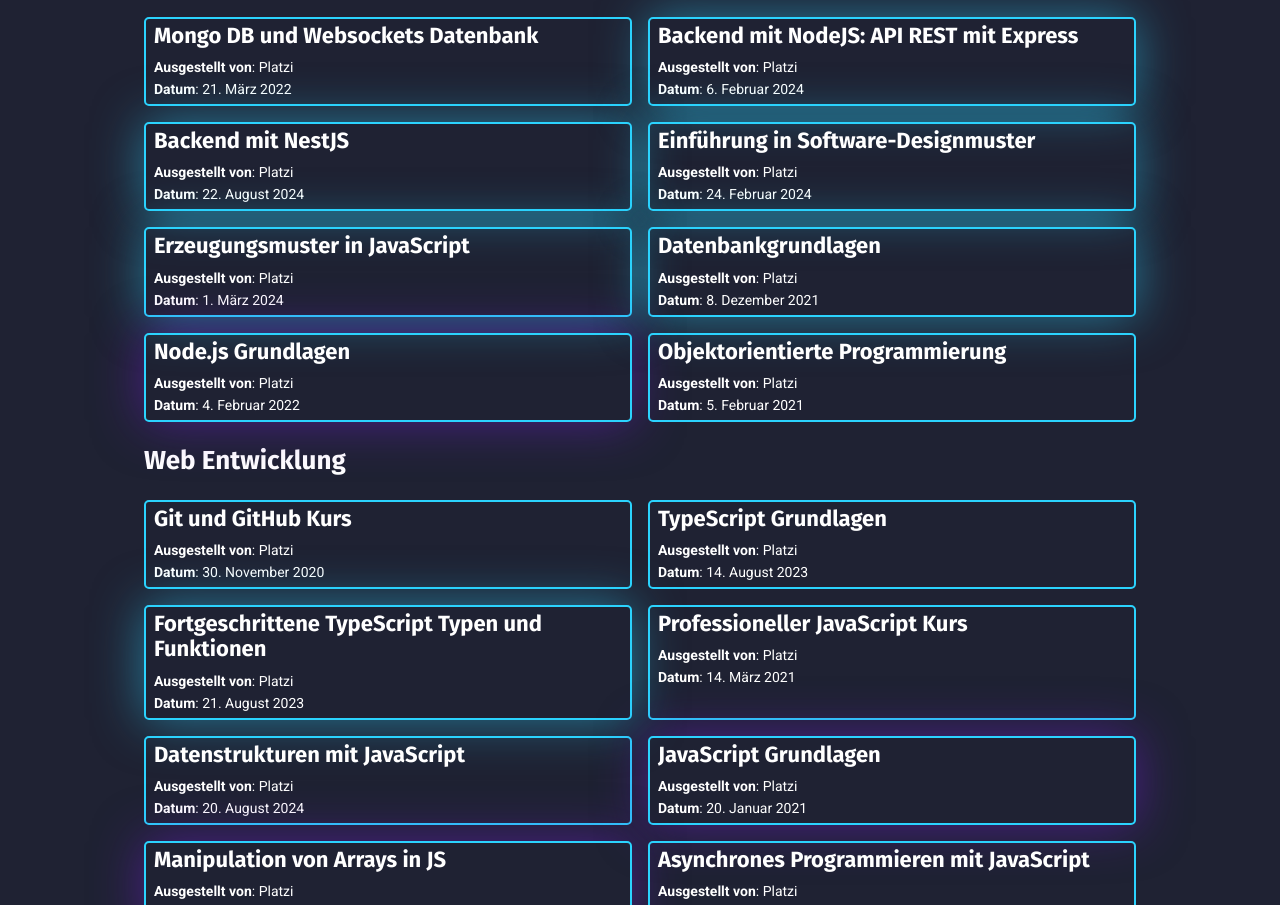
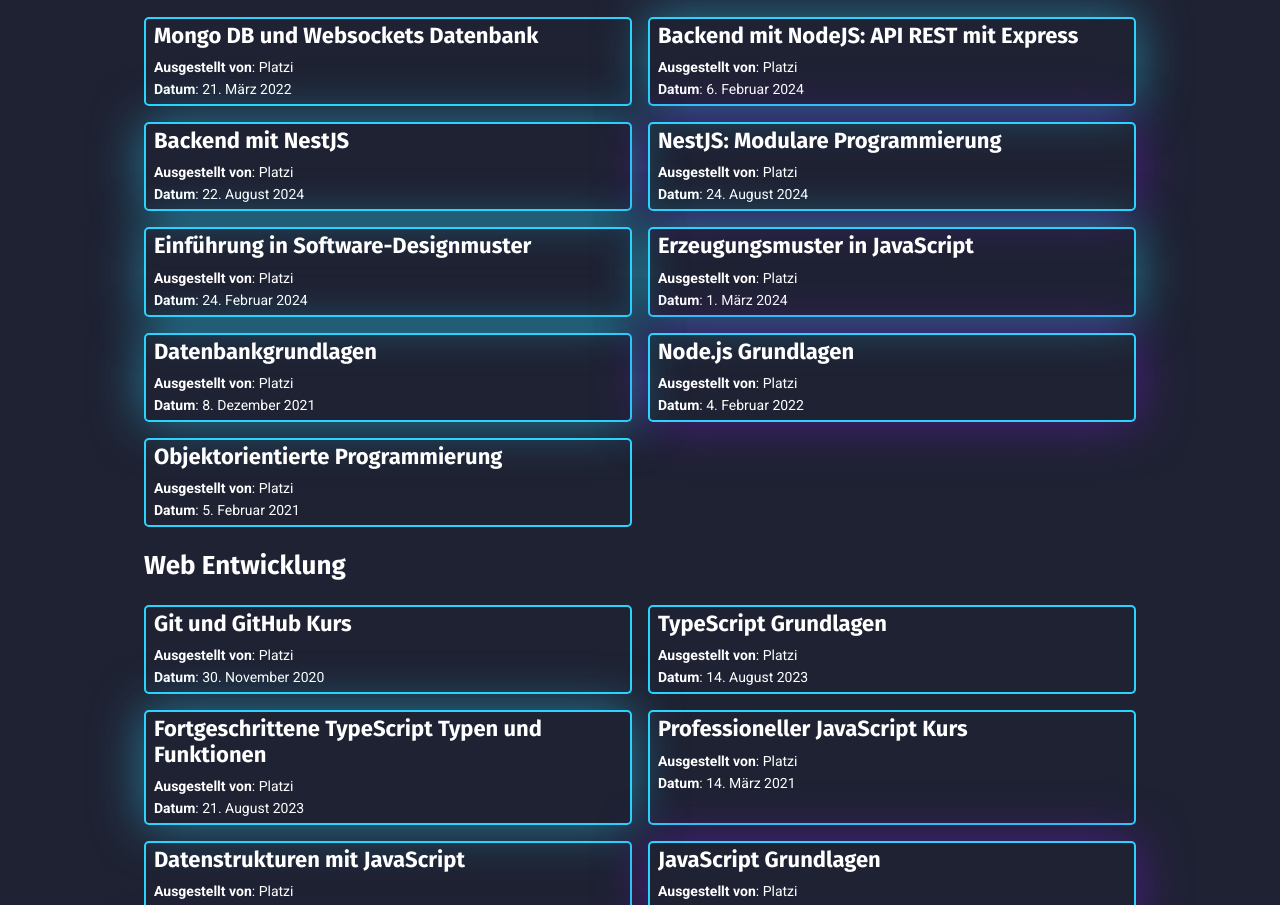
Before and after one commit to eg-delacruz/portfolio, a Next.js app: page /de in a window 1280 px wide. Shown: the part 6520-7425 px from the top of the page. Built offline with nearby package versions, Linux system fonts and the light colour scheme.

Commit message:
feat: add NestJS modular programming certificate

```diff
--- a/src/components/specificUse/sections/certificates/Certificates.tsx
+++ b/src/components/specificUse/sections/certificates/Certificates.tsx
@@ -277,6 +277,17 @@
       issued_by: 'Platzi',
       url: '/certificates/backend-nestjs.pdf',
       blue_bg: true,
+    },
+    {
+      title: t(
+        `Page.certificates.certificates_info.backend.certificate_9.title`
+      ),
+      issue_date: t(
+        `Page.certificates.certificates_info.backend.certificate_9.date`
+      ),
+      issued_by: 'Platzi',
+      url: '/certificates/nestjs-modular.pdf',
+      purple_bg: true,
     },
     {
       title: t(
--- a/src/messages/de.json
+++ b/src/messages/de.json
@@ -185,6 +185,10 @@
           "certificate_8": {
             "title": "Backend mit NestJS",
             "date": "22. August 2024"
+          },
+          "certificate_9": {
+            "title": "NestJS: Modulare Programmierung",
+            "date": "24. August 2024"
           }
         },
         "development": {
--- a/src/messages/en.json
+++ b/src/messages/en.json
@@ -185,6 +185,10 @@
           "certificate_8": {
             "title": "Backend with NestJS",
             "date": "August 22, 2024"
+          },
+          "certificate_9": {
+            "title": "NestJS: Modular Programming",
+            "date": "August 24, 2024"
           }
         },
         "development": {
--- a/src/messages/es.json
+++ b/src/messages/es.json
@@ -185,6 +185,10 @@
           "certificate_8": {
             "title": "Backend con NestJS",
             "date": "22 Agosto 2024"
+          },
+          "certificate_9": {
+            "title": "NestJS: Programación Modular",
+            "date": "24 Agosto 2024"
           }
         },
         "development": {
```
Also changed, not shown: 1 other file (tests, documents, lock files or other folders).
